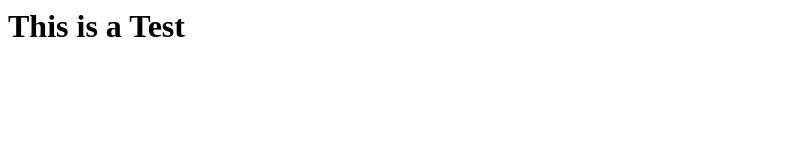
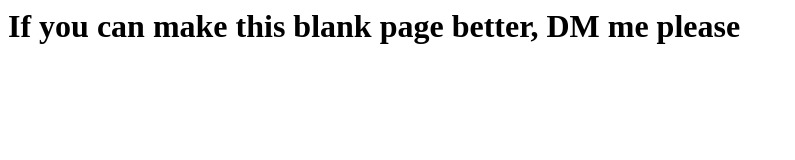
Before and after one commit to kaskroot/napo.lol, a plain HTML site: page index.html in a window 1280 px wide. Shown: the whole page, without its empty margins (0-795 px from the left). Drawn offline with Linux system fonts and the light colour scheme.

Commit message:
Update index.html

```diff
--- a/index.html
+++ b/index.html
@@ -1,4 +1,4 @@
 <html>
-  <h1>This is a Test</h1>
+  <h1>If you can make this blank page better, DM me please</h1>
 
 </html>
```
